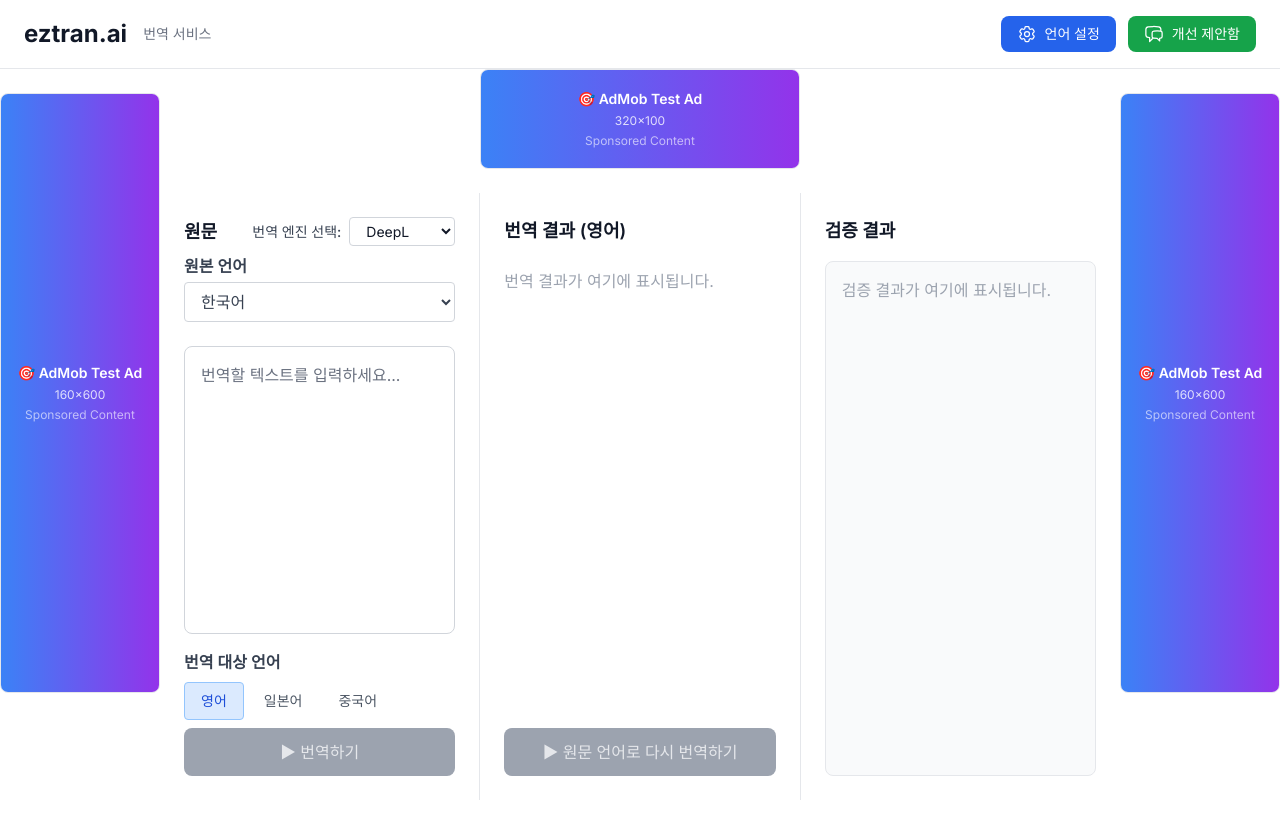
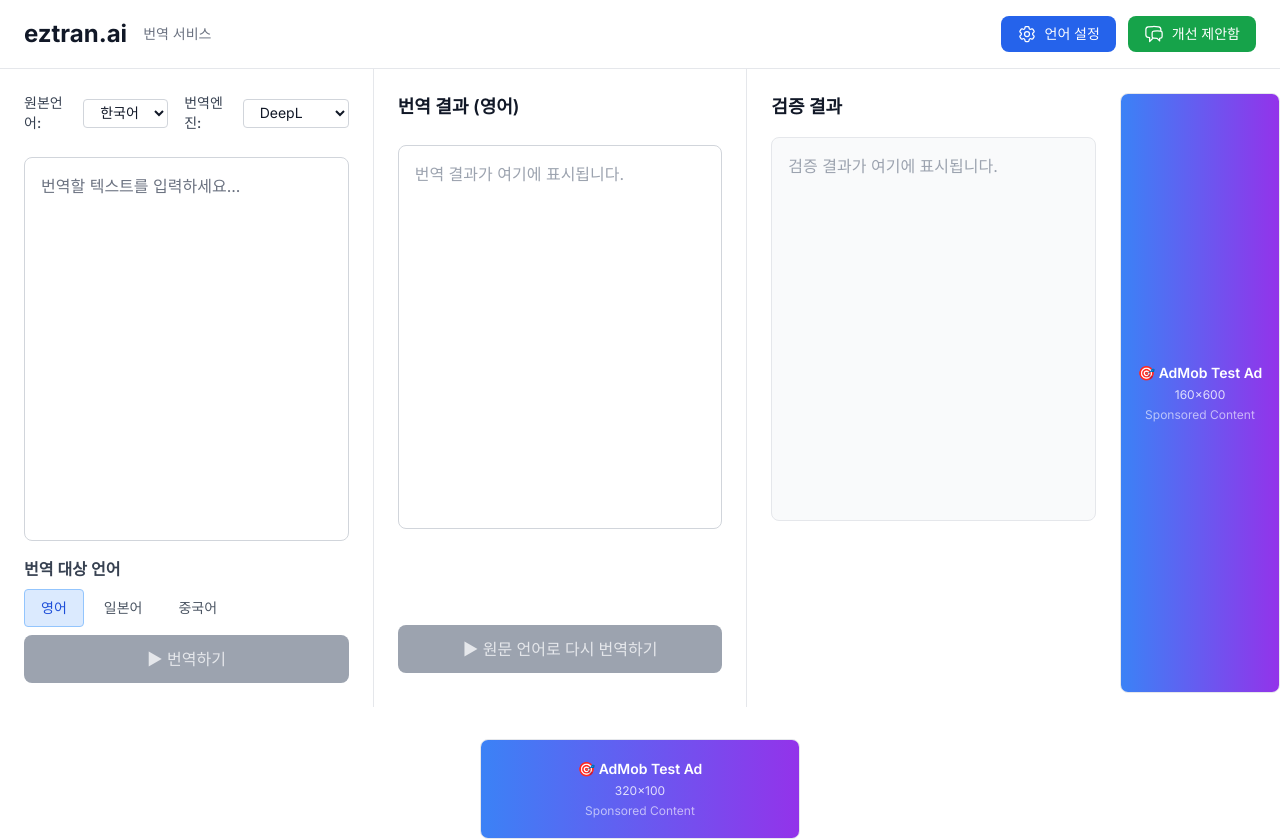
Before and after one commit to studywithme/translate-wise, a Next.js app: page / in a window 1280 px wide. Before the commit the page ends 800 px from the top, so only its background shows below. Built offline with nearby package versions, Linux system fonts and the light colour scheme.

Commit message:
결과창 사이즈 조정

```diff
--- a/src/app/page.tsx
+++ b/src/app/page.tsx
@@ -257,44 +257,37 @@
 
       {/* 메인 콘텐츠 */}
       <div className="flex flex-1">
-        {/* 왼쪽 광고 (데스크톱에서만 표시) */}
-        <div className="hidden lg:flex w-40 flex-shrink-0 flex justify-center items-start pt-6">
-          <AdMobBanner
-            adUnitId="ca-app-pub-3940256099942544/6300978111"
-            adSize="skyscraper"
-            className="w-160px"
-          />
-        </div>
-
         {/* 중앙 콘텐츠 영역 */}
         <div className="flex-1 flex flex-col">
-          {/* 상단 광고 */}
-          <div className="mb-6 flex justify-center">
-            <AdMobBanner
-              adUnitId="ca-app-pub-3940256099942544/6300978111"
-              adSize="largeBanner"
-              className="w-full max-w-728px"
-            />
-          </div>
-
-          {/* 모바일용 하단 광고 (데스크톱에서는 숨김) */}
-          <div className="lg:hidden mt-4 flex justify-center">
-            <AdMobBanner
-              adUnitId="ca-app-pub-3940256099942544/6300978111"
-              adSize="banner"
-              className="w-full max-w-320px"
-            />
-          </div>
 
           {/* 기존 3단 레이아웃 */}
           <div className="flex flex-1">
             {/* 1. 원본 입력 영역 */}
             <div className="flex-1 flex flex-col p-6 border-r border-gray-200">
               <div className="mb-4">
-                <div className="flex items-center justify-between mb-2">
-                  <h2 className="text-lg font-semibold text-gray-900">원문</h2>
+
+
+            <div className="mb-2">
+              <div className="flex items-center gap-4 mb-2">
                 <div className="flex items-center gap-2">
-                    <span className="text-sm font-medium text-gray-700">번역 엔진 선택:</span>
+                  <label className="text-sm font-medium text-gray-700">원본언어:</label>
+                  <select
+                    value={sourceLang}
+                    onChange={(e) => {
+                      setSourceLang(e.target.value);
+                      const nextTab = settings.targetLanguages.find(lang => lang.code !== (e.target.value === 'auto' ? detectedLang1 : e.target.value));
+                      if (nextTab) setActiveTab(nextTab.code);
+                    }}
+                    className="px-3 py-1 border border-gray-300 rounded text-sm text-gray-900 bg-white"
+                  >
+                    {settings.sourceLanguages.map(lang => (
+                      <option key={lang.code} value={lang.code}>{lang.name}</option>
+                    ))}
+                  </select>
+                </div>
+
+                <div className="flex items-center gap-2">
+                  <label className="text-sm font-medium text-gray-700">번역엔진:</label>
                   <select
                     value={selectedEngine}
                     onChange={(e) => setSelectedEngine(e.target.value)}
@@ -309,21 +302,6 @@
                 </div>
               </div>
 
-                <div className="mb-2">
-                  <label className="block font-semibold text-gray-700 mb-1">원본 언어</label>
-                  <select
-                    value={sourceLang}
-                    onChange={(e) => {
-                      setSourceLang(e.target.value);
-                      const nextTab = settings.targetLanguages.find(lang => lang.code !== (e.target.value === 'auto' ? detectedLang1 : e.target.value));
-                      if (nextTab) setActiveTab(nextTab.code);
-                    }}
-                    className="w-full bg-transparent text-gray-700 font-medium focus:outline-none border border-gray-300 rounded px-3 py-2"
-                  >
-                    {settings.sourceLanguages.map(lang => (
-                      <option key={lang.code} value={lang.code}>{lang.name}</option>
-                    ))}
-                  </select>
               {shouldShowDetectedLang && (
                 <div className="mt-1 text-sm text-blue-600 font-semibold">
                   감지된 언어: {langNameMap[detectedLang1] || detectedLang1}
@@ -340,7 +318,7 @@
                 value={sourceText}
                 onChange={(e) => setSourceText(e.target.value)}
                 placeholder="번역할 텍스트를 입력하세요..."
-                className="flex-1 w-full p-4 border border-gray-300 rounded-lg resize-none focus:ring-2 focus:ring-blue-500 focus:border-transparent text-gray-900 bg-white placeholder-gray-500"
+                className="h-96 w-full p-4 border border-gray-300 rounded-lg resize-none focus:ring-2 focus:ring-blue-500 focus:border-transparent text-gray-900 bg-white placeholder-gray-500"
               />
 
               {/* 번역 대상 언어 선택 */}
@@ -386,7 +364,7 @@
                 </h2>
               </div>
 
-              <div className="relative flex-1 overflow-y-auto mb-4">
+                        <div className="h-96 overflow-y-auto mb-4 border border-gray-300 rounded-lg p-4 bg-white">
             {translatedTexts[activeTab] ? (
               <div className="flex flex-col h-full">
                 <p className="text-gray-700 leading-relaxed whitespace-pre-line flex-1">{translatedTexts[activeTab]}</p>
@@ -406,6 +384,7 @@
           </div>
 
               {/* 검증하기 버튼을 번역 결과 영역으로 이동 */}
+              <div className="mt-20">
                 <button
                   onClick={handleValidate}
                   disabled={!translatedTexts[activeTab] || isValidating}
@@ -414,6 +393,7 @@
                   ▶ {isValidating ? '검증 중...' : '원문 언어로 다시 번역하기'}
                 </button>
               </div>
+            </div>
 
             {/* 3. 검증 결과 영역 */}
             <div className="flex-1 flex flex-col p-6">
@@ -421,7 +401,7 @@
                 <h2 className="text-lg font-semibold text-gray-900">검증 결과</h2>
               </div>
 
-              <div className="flex-1 overflow-y-auto bg-gray-50 rounded-lg border border-gray-200 p-4">
+                        <div className="h-96 overflow-y-auto bg-gray-50 rounded-lg border border-gray-200 p-4">
             {validationResult ? (
               <p className="text-blue-700 whitespace-pre-line">{validationResult}</p>
             ) : (
@@ -442,6 +422,15 @@
         </div>
       </div>
 
+      {/* 하단 광고 */}
+      <div className="mt-8 flex justify-center">
+        <AdMobBanner
+          adUnitId="ca-app-pub-7286979091056475/6300978111"
+          adSize="largeBanner"
+          className="w-full max-w-728px"
+        />
+      </div>
+
       {/* 언어 설정 모달 */}
       <SettingsModal />
     </div>
--- a/src/components/AdMobBanner.tsx
+++ b/src/components/AdMobBanner.tsx
@@ -128,12 +128,12 @@
         </div>
       )}
 
-      {/* 실제 AdMob 광고 (로컬호스트가 아닐 때만) */}
+      {/* 실제 Google AdSense 광고 (로컬호스트가 아닐 때만) */}
       {isClient && !window.location.hostname.includes('localhost') && (
         <ins
           className="adsbygoogle"
           style={{ display: 'block' }}
-          data-ad-client="ca-pub-3940256099942544"
+          data-ad-client="ca-pub-7286979091056475"
           data-ad-slot="6300978111"
           data-ad-format="auto"
           data-full-width-responsive="true"
```
Lines whose indentation alone changed are shown as unchanged.
